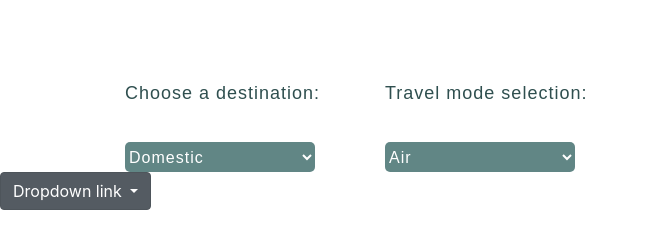
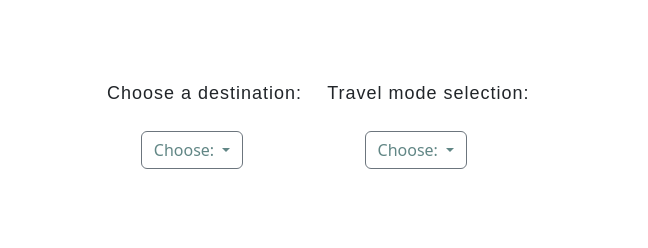
Before and after one commit to ptsankari/VEE-tech, a plain HTML site: page secondpage.html in a window 1280 px wide. Shown: the whole page, without its empty margins (0-648 px from the left). Drawn offline with nearby package versions, Linux system fonts and the light colour scheme.

Commit message:
added a bootsrap file

```diff
--- a/secondpage.html
+++ b/secondpage.html
@@ -1,13 +1,27 @@
 <!DOCTYPE html>
+<html lang="en">
 <head>
     <meta charset="utf-8">
+    <meta http-equiv="X-UA-Compatible" content="IE=edge">
     <meta name="viewport" content="width=device-width, initial-scale=0.9">
     <title>
     triprequest
     </title>
     <link rel="stylesheet" href="css/bootstrap.css"/>
+    <link href="https://cdn.jsdelivr.net/npm/bootstrap@5.2.3/dist/css/bootstrap.min.css" rel="stylesheet" integrity="sha384-rbsA2VBKQhggwzxH7pPCaAqO46MgnOM80zW1RWuH61DGLwZJEdK2Kadq2F9CUG65" crossorigin="anonymous">
 </head>
 <style>
+[class*="dropdown"]{
+color: #618685;
+background-color: white;
+}
+
+button:hover {
+    background-image: none;
+    background-color: red;
+}
+
+
     * {
   box-sizing: border-box;
 }
@@ -16,21 +30,20 @@
     letter-spacing: 1px;
 font-family: Arial;
 float: left;
-margin-left: 40px;
+margin-left: 25px;
 margin-top: 32px;
-color: darkslategray;
+
 
 
 
 }
 #dn{
-    background-color: #618685;
-    color: white;
+
     font-size: 16px;
     font-family: Arial;
     width: 190px;
     float: left;
-margin-left: 40px;
+margin-left: 25px;
 letter-spacing: 1px;
 margin-top: 3px;
 border: #618685;
@@ -68,43 +81,47 @@ margin-right: 30px;
 
 
     <br><br>
-
+   <center>
    <!---<div id="boderwhite" style="width:max-content;border: solid;border-color: #618685;height:200px;border-radius: 10px;padding:5px;">-->
         <div class="container">
         <div id="destipart">
         <label for="dn" id="lab">Choose a destination:</label><br>
-        <select name="desti" id="dn">
 
-        <option value="domestic">Domestic</option>
-        <option value="international">International</option>
-        </select>
+        <div class="dropdown">
+          <button class="btn btn-secondary dropdown-toggle" type="button" data-bs-toggle="dropdown" aria-expanded="false">
+            Choose:
+          </button>
+          <ul class="dropdown-menu">
+            <li><a class="dropdown-item" href="#">Internation</a></li>
+            <li><a class="dropdown-item" href="#">Domestic</a></li>
+          </ul>
+        </div>
+
    </div>
 <div id="travelpart">
         <label for="tra" id="lab">Travel mode selection:</label><br>
-        <select name="modeselection" id="dn">
-        <option value="air">Air</option>
-        <option value="road">Road-ways Car/Bus</option>
-        <option value="rail">Rail</option>
-        </select>
+      <div class="dropdown">
+          <button class="btn btn-secondary dropdown-toggle" type="button" data-bs-toggle="dropdown" aria-expanded="false">
+            Choose:
+          </button>
+          <ul class="dropdown-menu">
+            <li><a class="dropdown-item" href="#">Air</a></li>
+            <li><a class="dropdown-item" href="#">Road-Car/Bus</a></li>
+            <li><a class="dropdown-item" href="#">Railways</a></li>
+          </ul>
+        </div>
+
 
 </div>
 
         </div>
 
-
+   </center>
        <!--<div class="vl"></div>-->
 
-        <div class="dropdown show">
-  <a class="btn btn-secondary dropdown-toggle" href="#" role="button" id="dropdownMenuLink" data-toggle="dropdown" aria-haspopup="true" aria-expanded="false">
-    Dropdown link
-  </a>
 
-  <div class="dropdown-menu" aria-labelledby="dropdownMenuLink">
-    <a class="dropdown-item" href="#">Action</a>
-    <a class="dropdown-item" href="#">Another action</a>
-    <a class="dropdown-item" href="#">Something else here</a>
-  </div>
-</div>
 
+<script src="https://cdn.jsdelivr.net/npm/@popperjs/core@2.11.6/dist/umd/popper.min.js" integrity="sha384-oBqDVmMz9ATKxIep9tiCxS/Z9fNfEXiDAYTujMAeBAsjFuCZSmKbSSUnQlmh/jp3" crossorigin="anonymous"></script>
+<script src="https://cdn.jsdelivr.net/npm/bootstrap@5.2.3/dist/js/bootstrap.min.js" integrity="sha384-cuYeSxntonz0PPNlHhBs68uyIAVpIIOZZ5JqeqvYYIcEL727kskC66kF92t6Xl2V" crossorigin="anonymous"></script>
 </body>
 </html>
```
